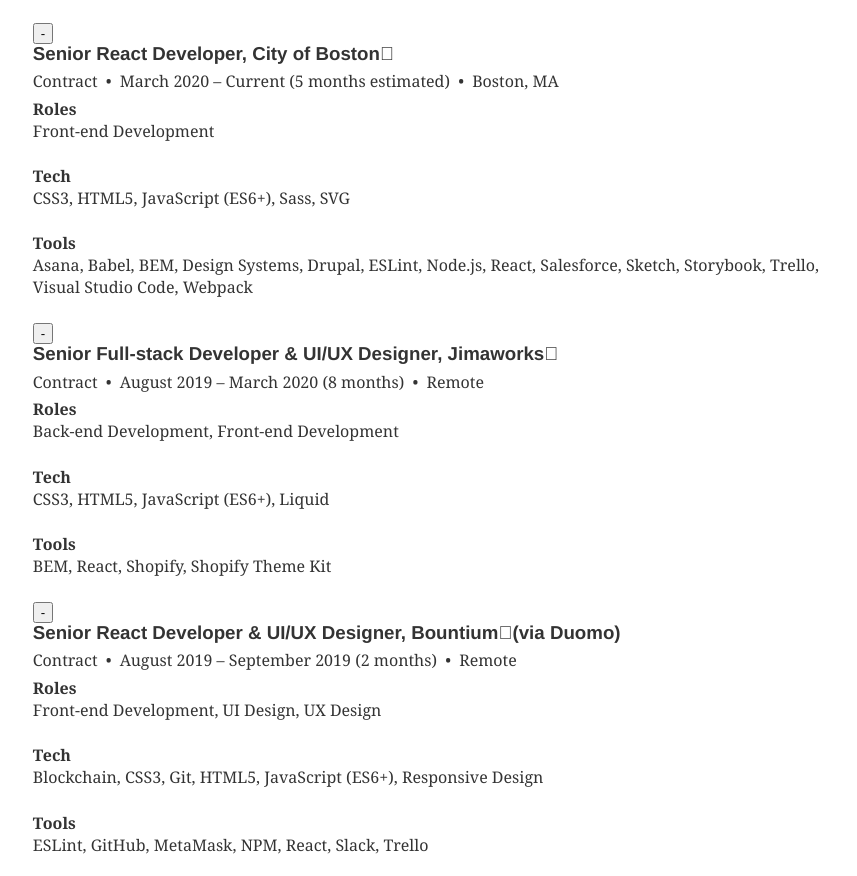
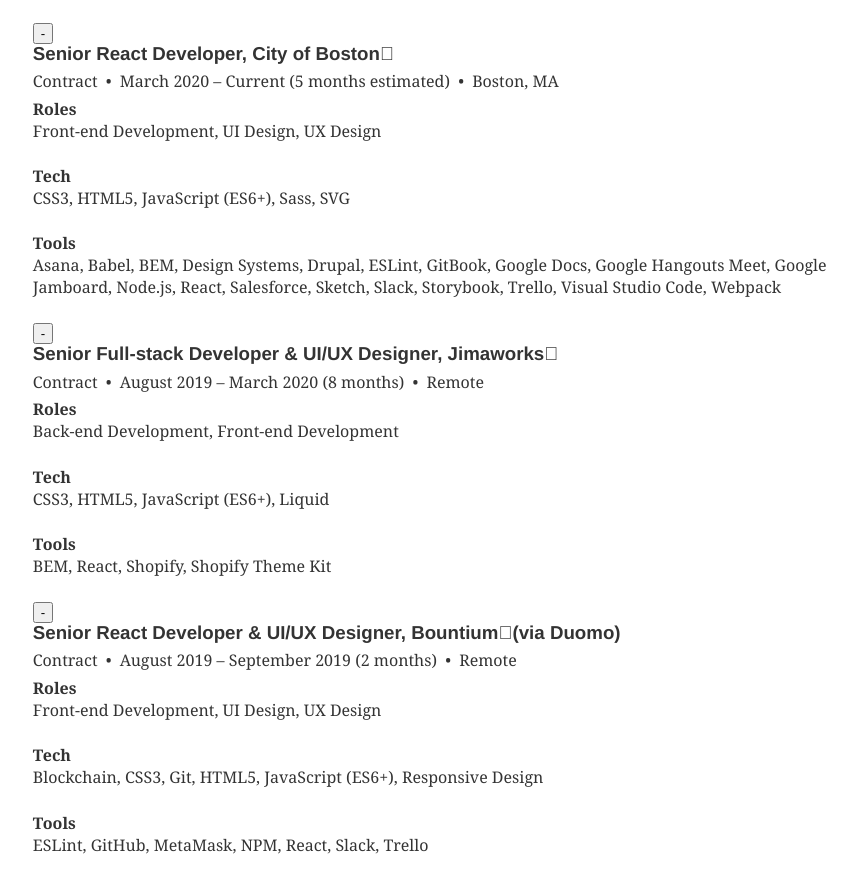
Before and after one commit to hguiney/resume, a Gatsby site: page / in a window 1280 px wide. Shown: the part 855-1731 px from the top of the page, without its empty margins (207-1064 px from the left). Built offline with nearby package versions, Linux system fonts and the light colour scheme; Gatsby itself is replaced by a stand-in of ours; some packages are replaced by stand-ins of ours; what typography-theme-us-web-design-standards would draw is missing.

Commit message:
Update experience

```diff
--- a/content/experience/city-of-boston/index.md
+++ b/content/experience/city-of-boston/index.md
@@ -1,7 +1,7 @@
 ---
 title: Senior React Developer
 org: City of Boston
-description: "Implementing redesign of Metrolist, a tool to help Boston residents find affordable housing"
+description: "Implementing redesign of Metrolist, a tool that helps Boston residents search for affordable housing"
 startDate: "2020-03-02"
 endDate: "2020-07-29"
 location: Boston, MA
@@ -9,7 +9,9 @@
 defaultDisplay: true
 type: contract
 roles: [
-  'Front-end Development'
+  'Front-end Development',
+  'UI Design',
+  'UX Design',
 ]
 tech: [
   'HTML5',
@@ -34,6 +36,11 @@
   'Design Systems',
   'BEM',
   'Node.js',
+  'Google Jamboard',
+  'Google Hangouts Meet',
+  'Google Docs',
+  'GitBook',
+  'Slack',
 ]
 ---
 
```
